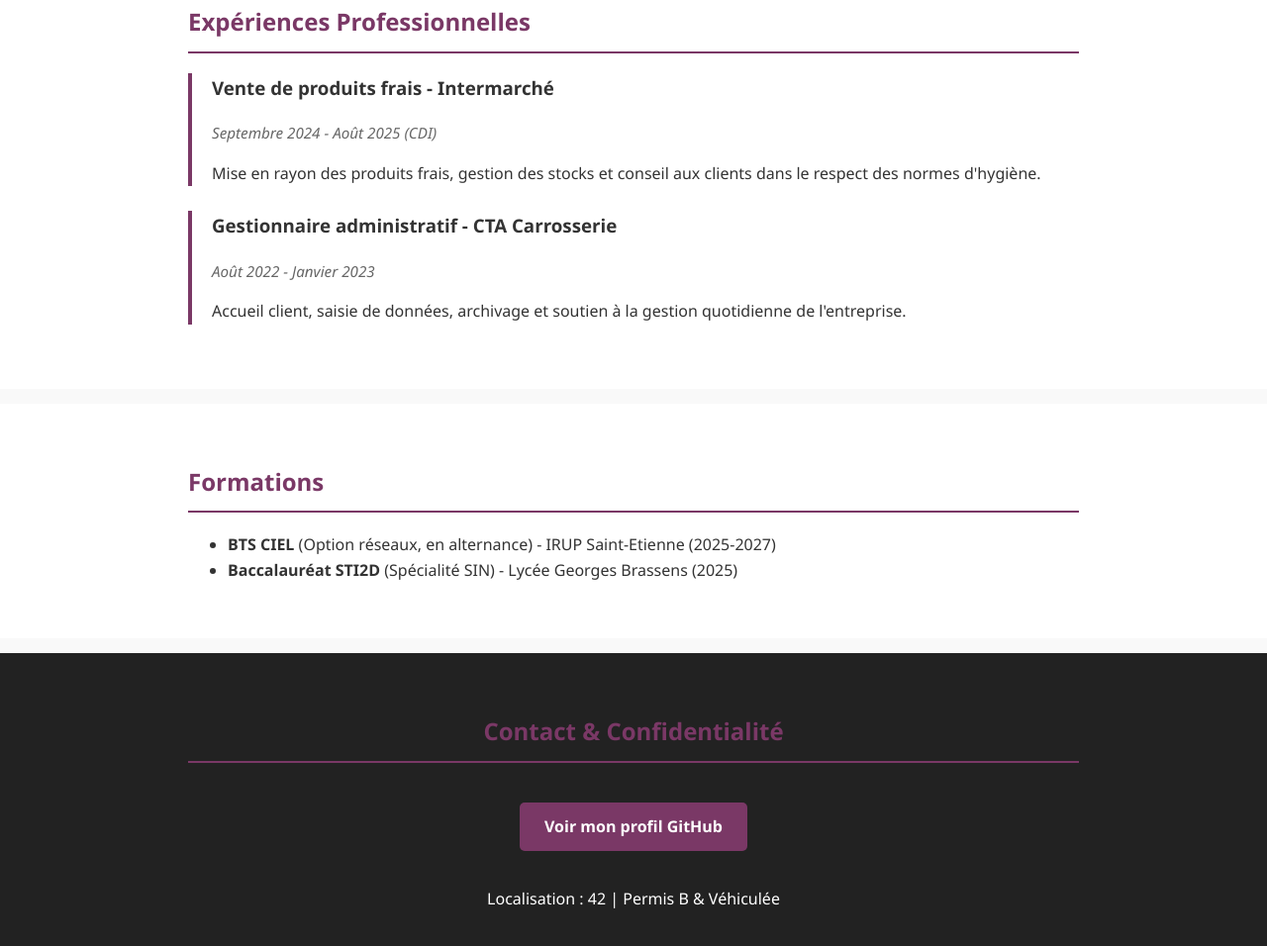
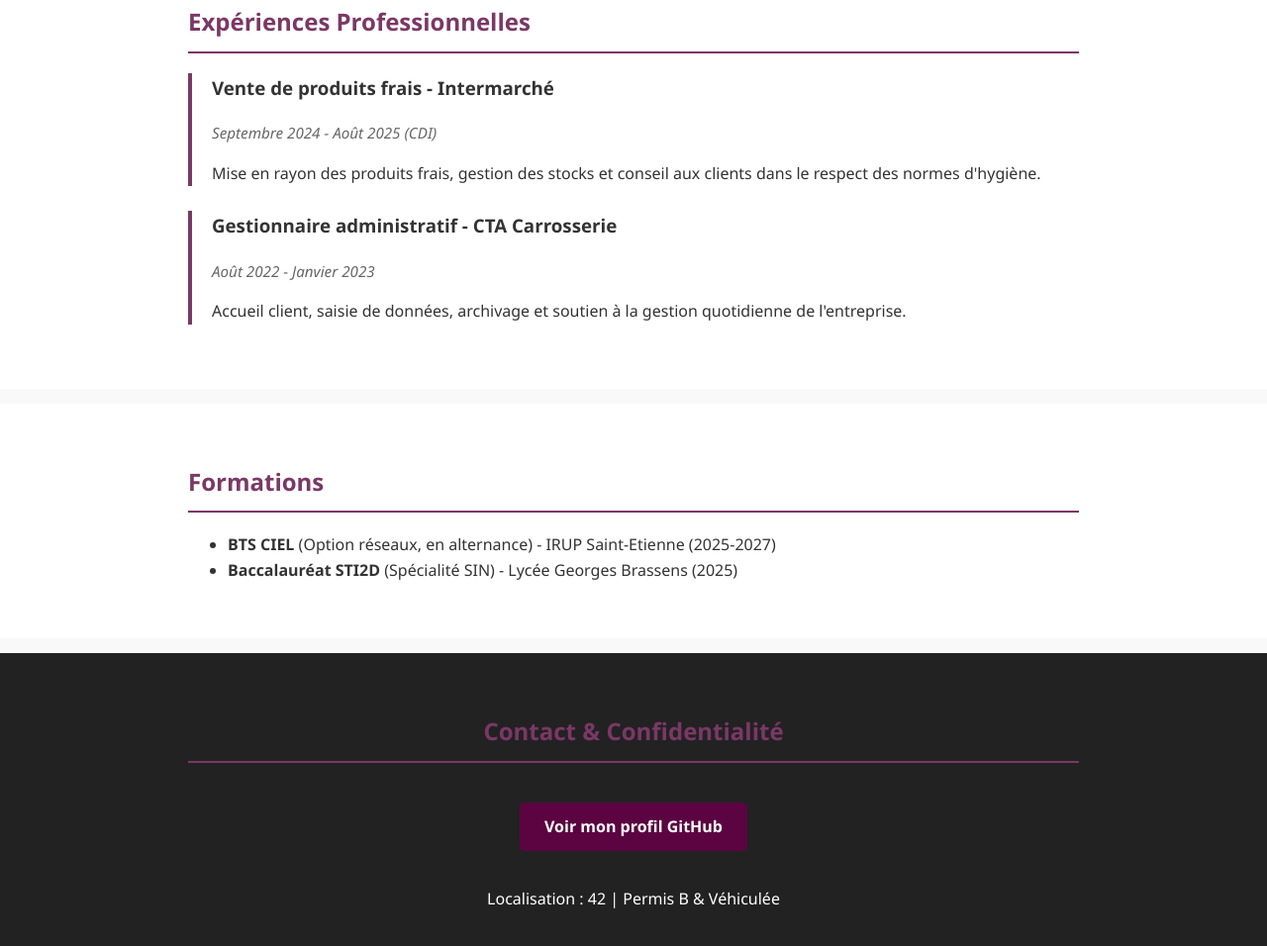
Before and after one commit to emma2108f/cv_html, a plain HTML site: page index.html in a window 1280 px wide. Shown: the part 952-1908 px from the top of the page at 99% size. Drawn offline with Linux system fonts and the light colour scheme.

Commit message:
modification du style

```diff
--- a/style.css
+++ b/style.css
@@ -107,7 +107,7 @@ footer {
 
 .bouton-github {
     display: inline-block;
-    background:  #7a3866;
+    background:  #5b0441;
     color: #ffffff;
     padding: 12px 25px;
     text-decoration: none;
```
